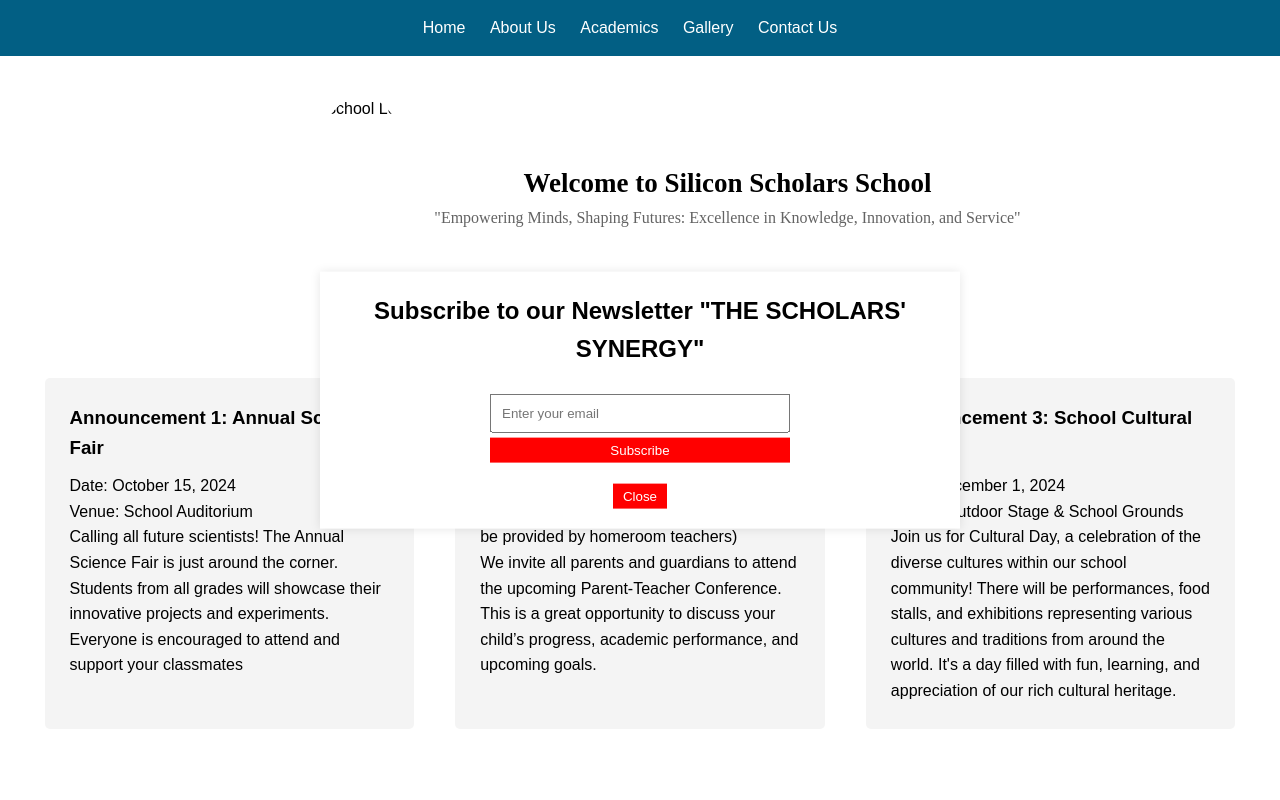
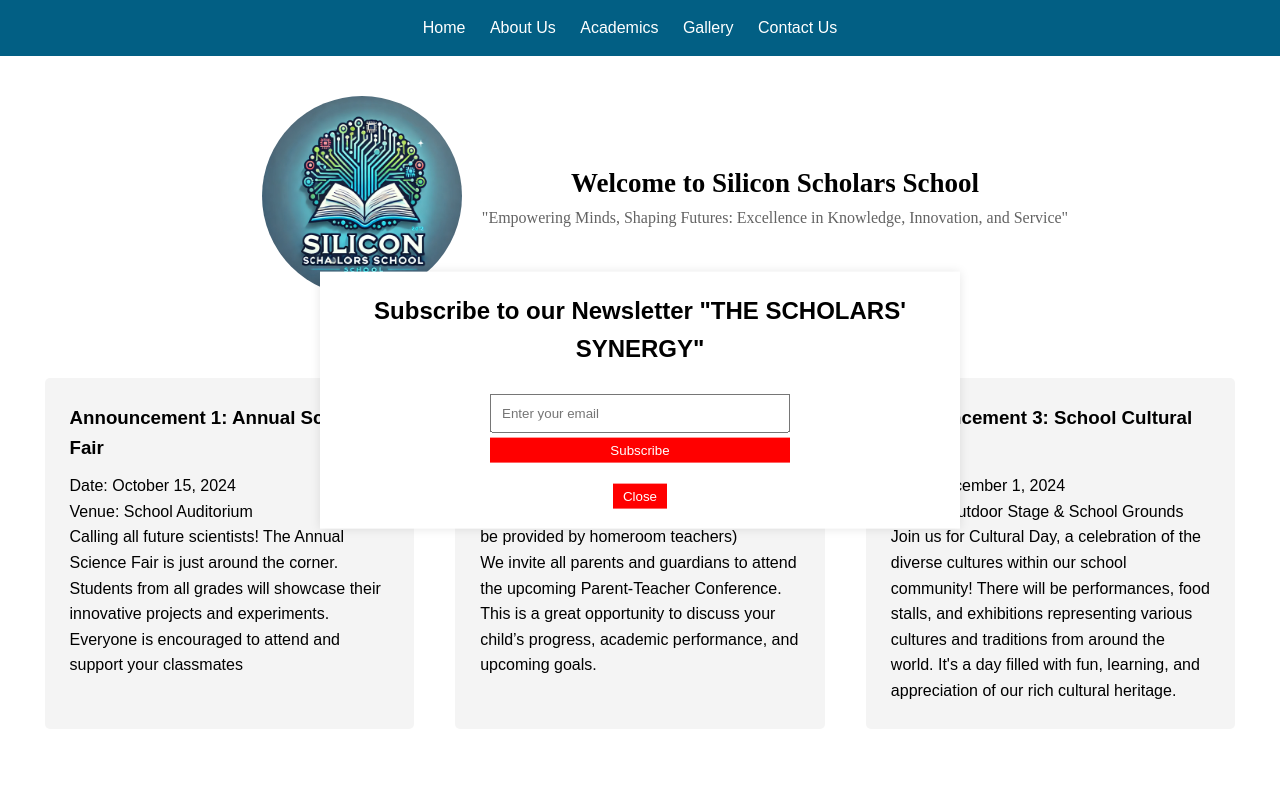
Before and after one commit to snakeoking/SILICON-SCHOLARS-SCHOOL, a plain HTML site: page index.html in a window 1280 px wide. Shown: the top 800 px of the page. Drawn offline with Linux system fonts and the light colour scheme; files whose address does not match are found by name.

Commit message:
Update index.html

```diff
--- a/index.html
+++ b/index.html
@@ -22,7 +22,7 @@
     <!-- Home Section -->
     <section id="home">
         <div class="home-content">
-            <img src="C:\Users\hp\Desktop\SILICON SCHOLARS SCHOOL WEBSITE\SCHOOL LOGO.png.webp" alt="School Logo" class="logo">
+            <img src="C:\Users\hp\Desktop\SILICON SCHOLARS SCHOOL WEBSITE\schoolLogo.webp" alt="School Logo" class="logo">
             <div class="intro-school">
                 <h1>Welcome to
 
```
